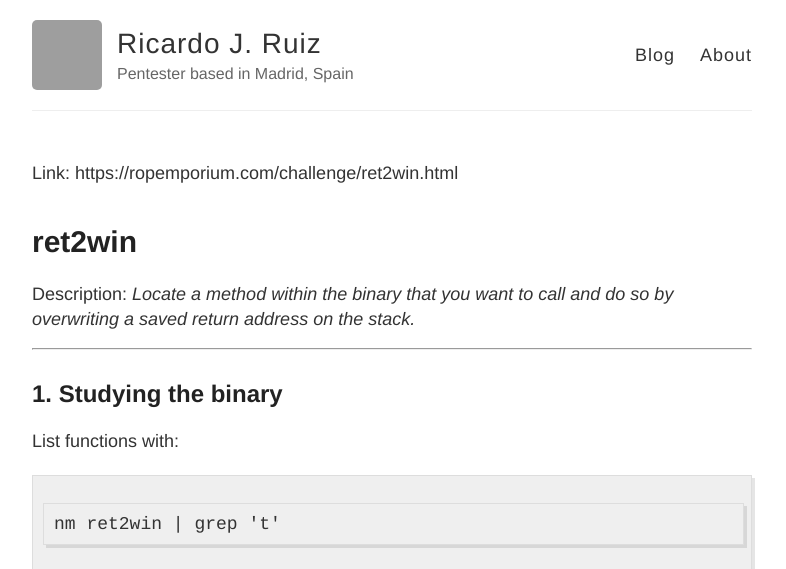
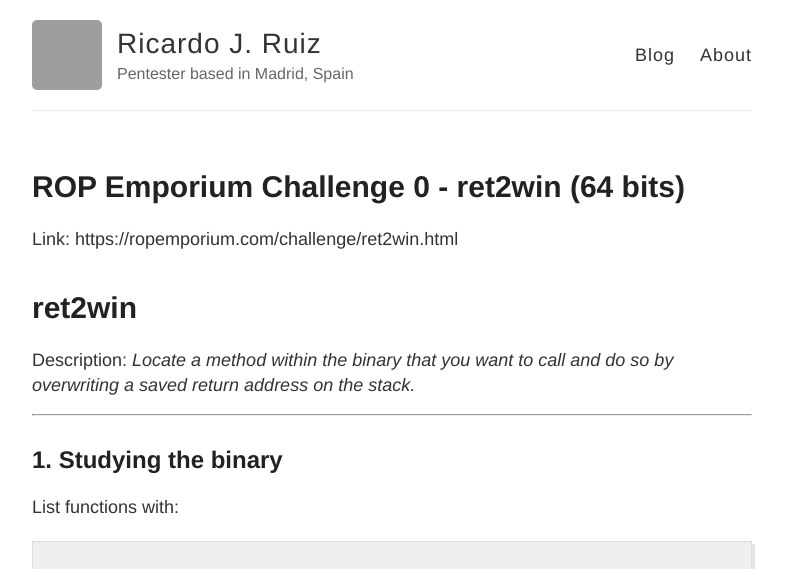
Before and after one commit to ricardojoserf/ricardojoserf.github.io, a Jekyll site: the page built from _posts/2020-6-1-ropemporium-ch0-x64.md, in a window 1280 px wide and 900 px high, cut to the strip 0-569 px from the top of the window. Shown: the whole strip, without its empty margins (248-1034 px from the left). Built offline with Jekyll 4.4.1, drawn with Linux system fonts in a browser that asks for light colours; our own code applies the rules of GitHub Pages for plain Markdown files; some of the changed text lies outside the part shown; grey boxes are pictures that could not be loaded.

Commit message:
Update 2020-6-1-ropemporium-ch0-x64.md

```diff
--- a/_posts/2020-6-1-ropemporium-ch0-x64.md
+++ b/_posts/2020-6-1-ropemporium-ch0-x64.md
@@ -1,6 +1,6 @@
 ---
 layout: post
-title: ROP Emporium Challenge 0: ret2win (64 bits)
+title: ROP Emporium Challenge 0 - ret2win (64 bits)
 excerpt_separator: <!--more-->
 ---
 
```
